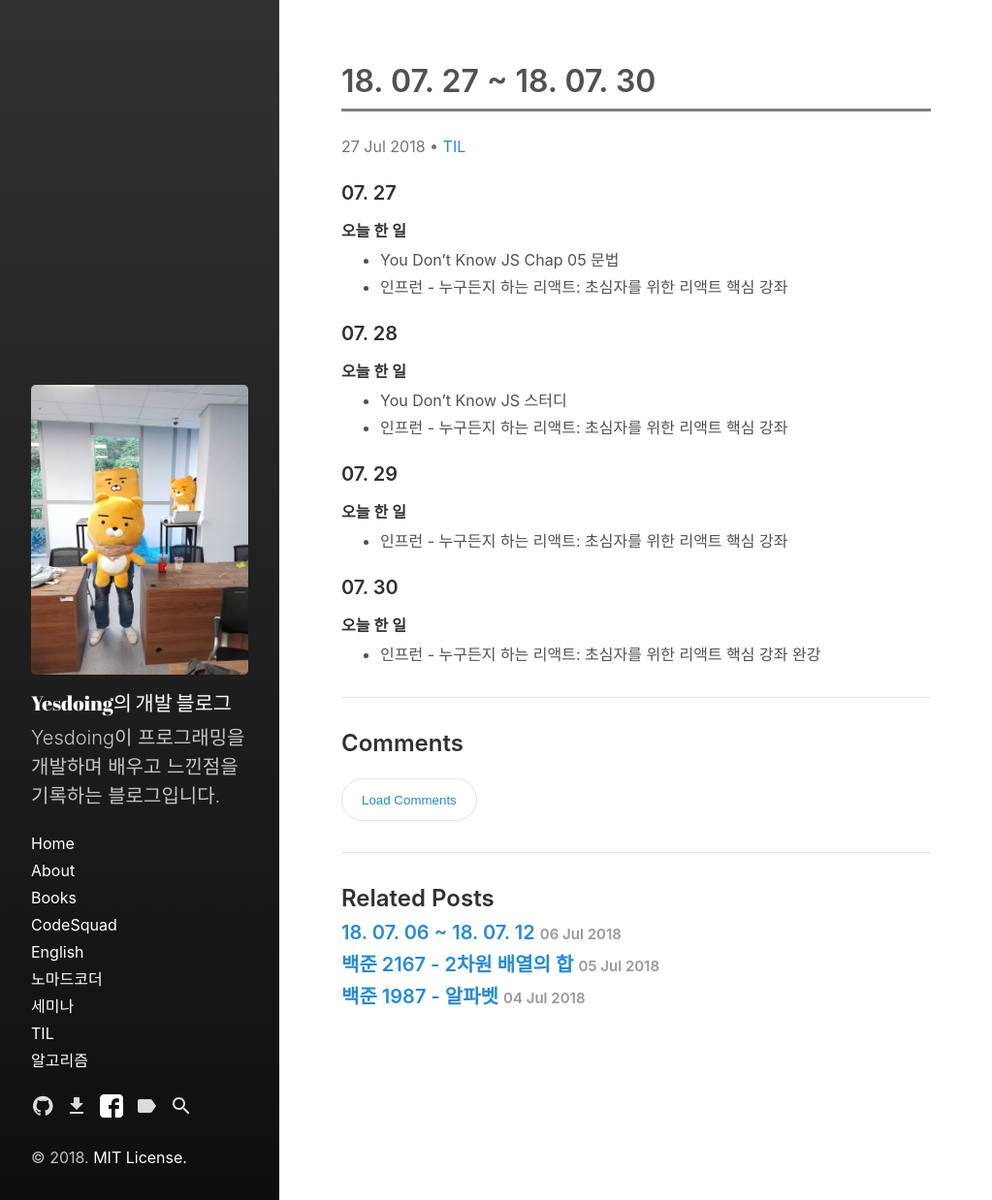
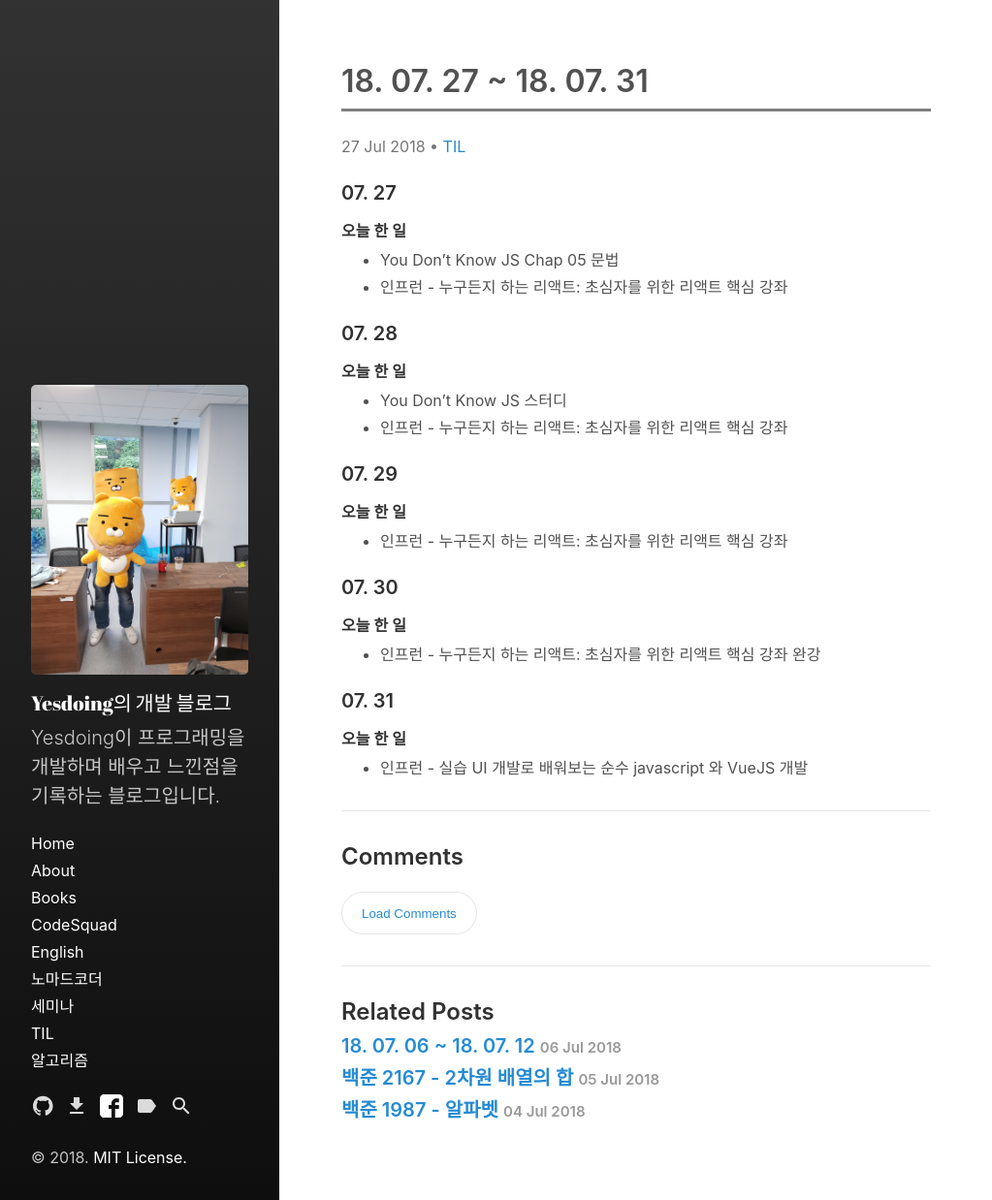
Before and after one commit to Yesdoing/Yesdoing.github.io, a Jekyll site: the page built from _posts/TIL/2018-07-27-07-28-TIL.md, in a window 1280 px wide. Shown: the whole page at 97% size, without its empty margins (0-1023 px from the left). Built offline with Jekyll 4.4.1, drawn with Linux system fonts in a browser that asks for light colours.

Commit message:
add blog post

```diff
--- a/_posts/TIL/2018-07-27-07-28-TIL.md
+++ b/_posts/TIL/2018-07-27-07-28-TIL.md
@@ -1,6 +1,6 @@
 ---
 layout: post
-title: "18. 07. 27 ~ 18. 07. 30"
+title: "18. 07. 27 ~ 18. 07. 31"
 categories:
   - TIL
 ---
@@ -23,3 +23,7 @@ categories:
 ### 07. 30
 #### 오늘 한 일
 - 인프런 - 누구든지 하는 리액트: 초심자를 위한 리액트 핵심 강좌 완강
+
+### 07. 31
+#### 오늘 한 일
+- 인프런 - 실습 UI 개발로 배워보는 순수 javascript 와 VueJS 개발
```
